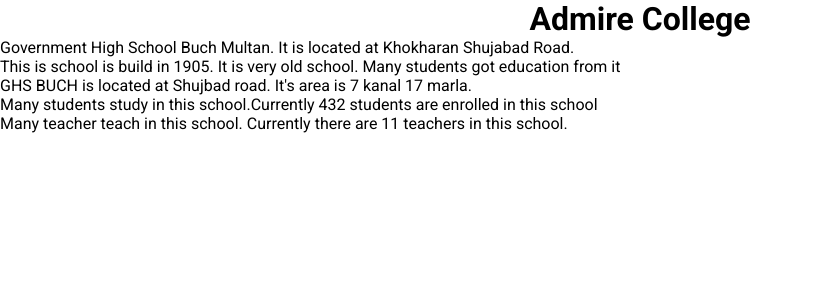
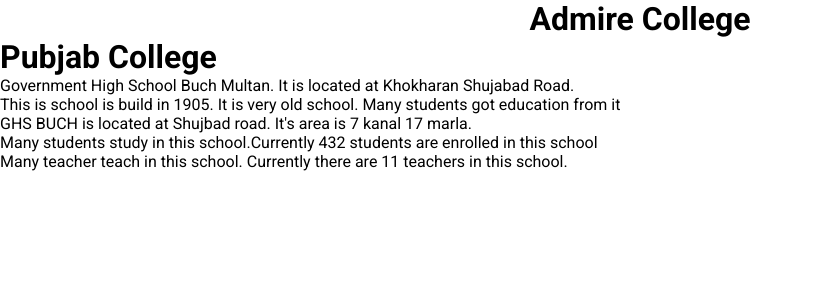
Before and after one commit to Sohaib-Abdullah/github-learning, a React (Vite) app: page / in a window 1280 px wide. Shown: the top 300 px of the page, without its empty margins (0-813 px from the left). Built offline with nearby package versions, Linux system fonts and the light colour scheme.

Commit message:
my-college

```diff
--- a/src/components/navbar/Navbar.jsx
+++ b/src/components/navbar/Navbar.jsx
@@ -6,6 +6,7 @@
       <h1 align="center" color="green">
         Admire College
       </h1>
+      <h1> Pubjab College</h1>
     </div>
   );
 };
```
